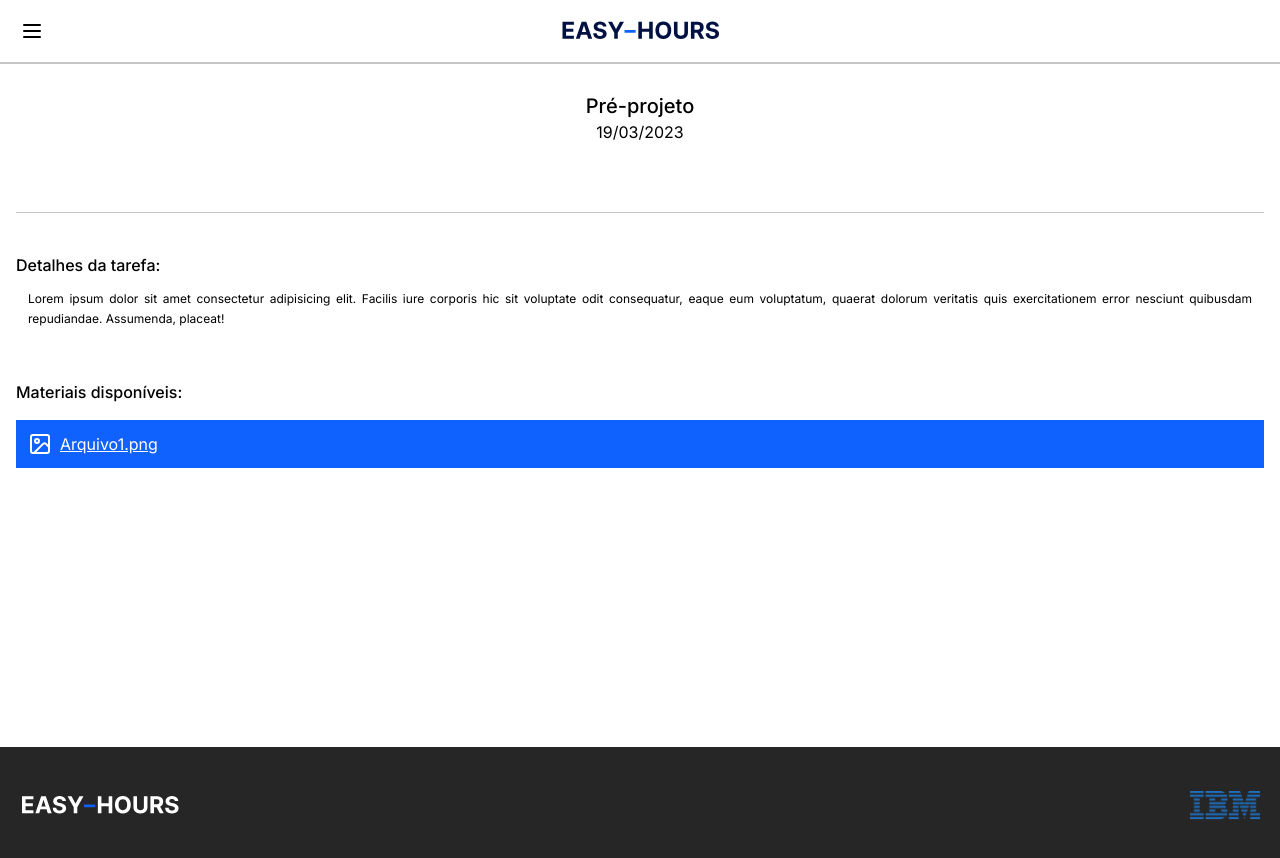
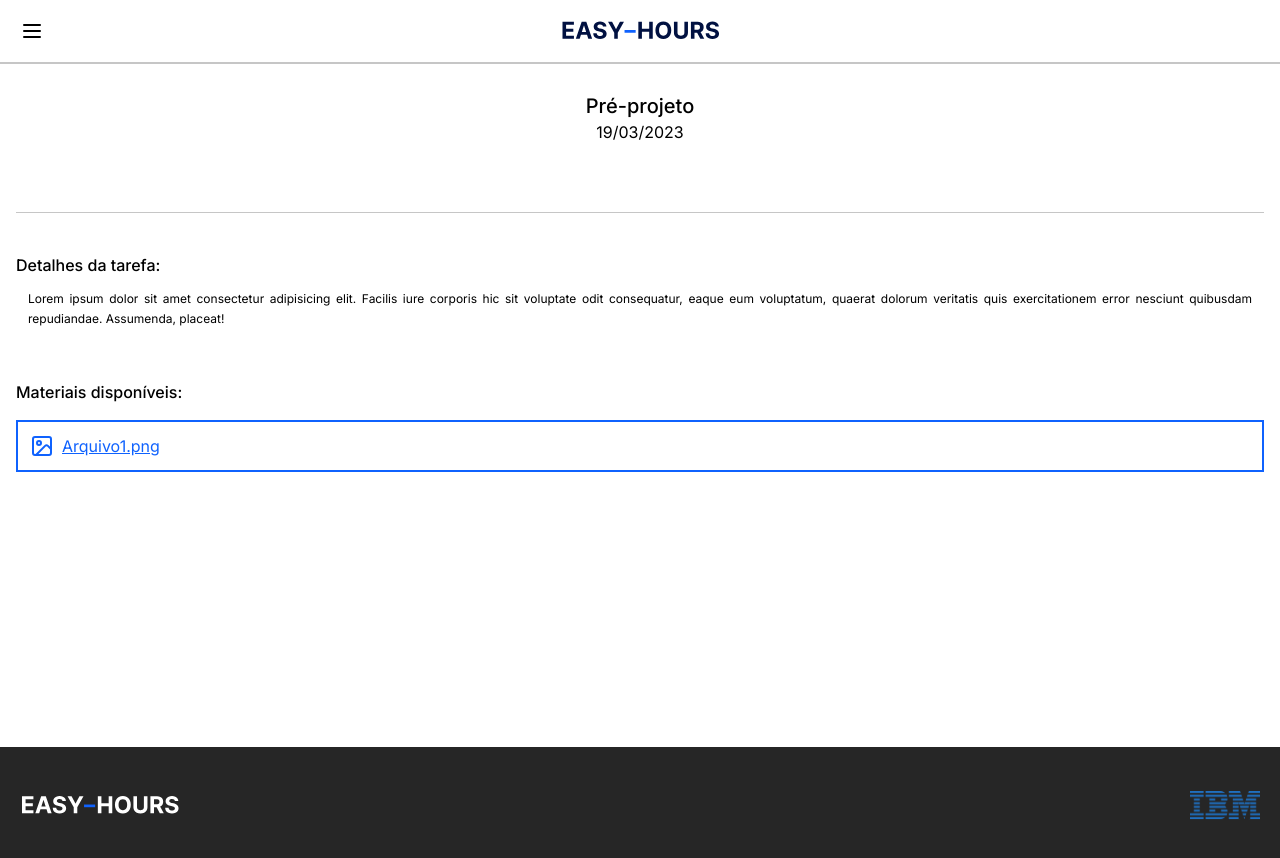
Before and after one commit to gabrielMendes21/tcc-etecZL, a Next.js app in the folder front/: page /pre-projeto in a window 1280 px wide. Shown: the top 858 px of the page. Built offline with nearby package versions, Linux system fonts and the light colour scheme.

Commit message:
change button color

```diff
--- a/front/src/app/pre-projeto/page.jsx
+++ b/front/src/app/pre-projeto/page.jsx
@@ -17,7 +17,7 @@ export default function Task() {
 
             <div>
                 <h2 className="font-medium mb-4">Materiais disponíveis:</h2>
-                <div className="text-white bg-[#0F62FE] p-3 flex gap-2 underline">
+                <div className="border-2 border-[#0F62FE] text-[#0F62FE] p-3 flex gap-2 underline">
                     <Image />
                     Arquivo1.png
                 </div>
```
